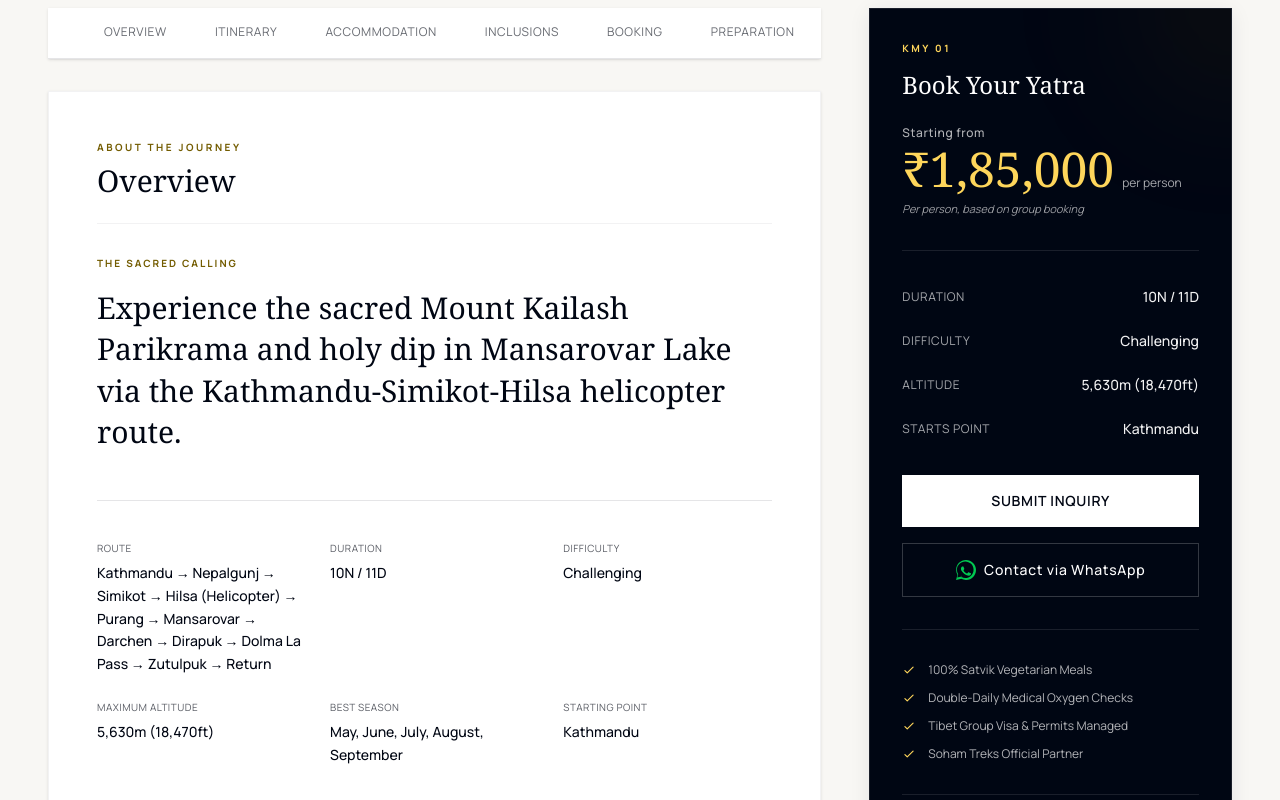
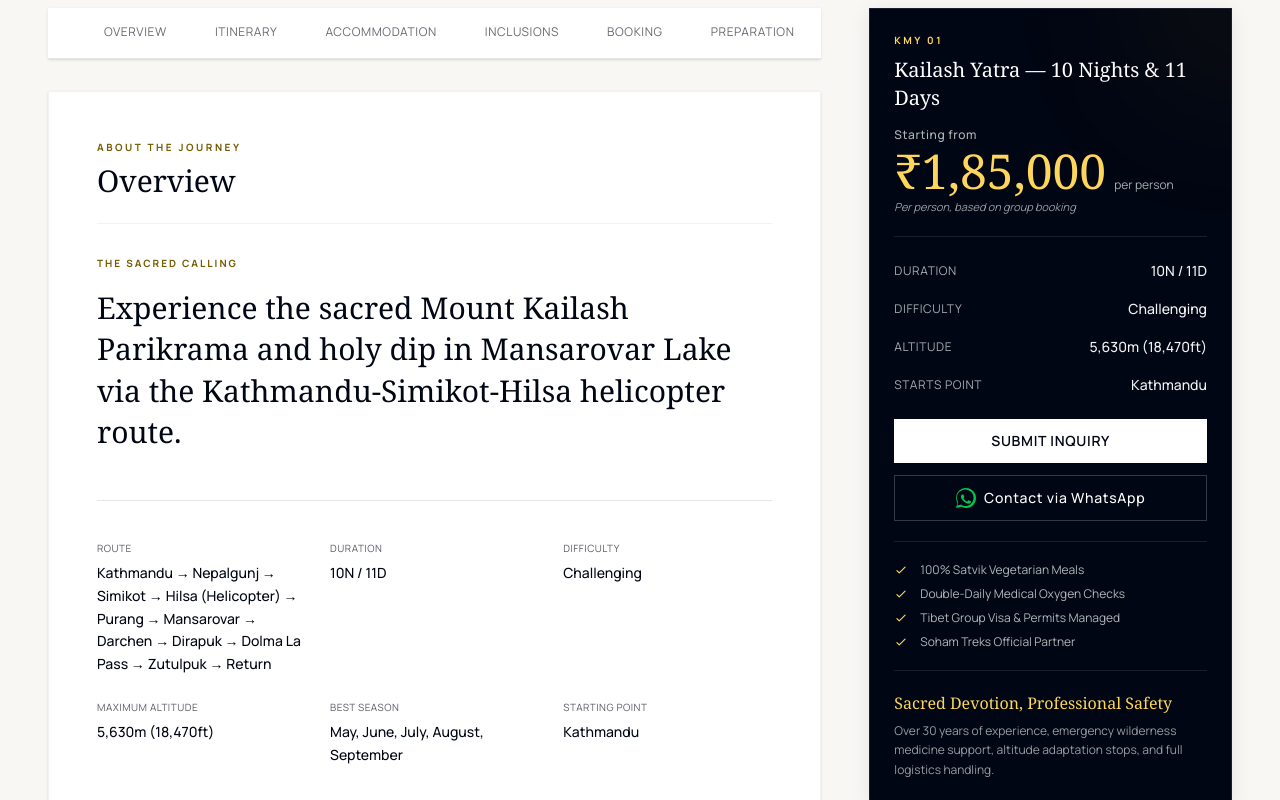
Before and after one commit to harithad-26/nithyeshwartours-pilgrimage, a Next.js app: page /yatra/kailash-mansarovar/kmy-01 in a window 1280 px wide. Shown: the part 920-1720 px from the top of the page. Built offline with nearby package versions, Linux system fonts and the light colour scheme.

Commit message:
style: reduce vertical spacing in sidebar booking card and display actual yatra name as title

```diff
--- a/components/pilgrimage/LuxuryPricingSidebar.tsx
+++ b/components/pilgrimage/LuxuryPricingSidebar.tsx
@@ -26,19 +26,19 @@ export default function LuxuryPricingSidebar({ pkg }: LuxuryPricingSidebarProps)
   return (
     <aside className="w-full" aria-label="Package booking and quick facts">
       {/* Premium Booking Card */}
-      <div className="bg-[#000613] text-white border border-white/10 hover:border-gold-dark/30 transition-all duration-300 p-8 shadow-card relative overflow-hidden">
+      <div className="bg-[#000613] text-white border border-white/10 hover:border-gold-dark/30 transition-all duration-300 p-6 shadow-card relative overflow-hidden">
         {/* Subtle Decorative Gradient */}
         <div className="absolute -right-24 -top-24 w-48 h-48 bg-gold-dark/10 rounded-full blur-3xl pointer-events-none" />
 
-        <span className="font-sans text-[10px] font-bold tracking-[0.25em] text-gold uppercase mb-3 block">
+        <span className="font-sans text-[10px] font-bold tracking-[0.25em] text-gold uppercase mb-2 block">
           {pkg.code}
         </span>
-        <h3 className="font-serif text-2xl text-white font-light leading-snug mb-6">
-          Book Your Yatra
+        <h3 className="font-serif text-xl text-white font-light leading-snug mb-4">
+          {pkg.name}
         </h3>
 
         {/* Pricing Block */}
-        <div className="mb-8 pb-8 border-b border-white/10">
+        <div className="mb-5 pb-5 border-b border-white/10">
           <p className="font-sans text-xs font-medium text-white/70 tracking-wider mb-1">
             Starting from
           </p>
@@ -48,13 +48,13 @@ export default function LuxuryPricingSidebar({ pkg }: LuxuryPricingSidebarProps)
             </span>
             <span className="font-sans text-xs text-white/65">per person</span>
           </div>
-          <p className="font-sans text-[11px] text-white/60 mt-2 italic">
+          <p className="font-sans text-[11px] text-white/60 mt-1 italic">
             {pkg.pricing.notes}
           </p>
         </div>
 
         {/* Key Journey Facts */}
-        <dl className="space-y-4 mb-8">
+        <dl className="space-y-2.5 mb-5">
           {[
             { label: "Duration", value: pkg.duration.display },
             { label: "Difficulty", value: pkg.difficulty },
@@ -73,10 +73,10 @@ export default function LuxuryPricingSidebar({ pkg }: LuxuryPricingSidebarProps)
         </dl>
 
         {/* Calls to Action */}
-        <div className="space-y-4">
+        <div className="space-y-3">
           <Link
             href={`/inquiry?package=${pkg.code}`}
-            className="flex items-center justify-center font-sans text-sm font-semibold bg-white text-[#000613] w-full py-4 transition-all duration-300 hover:bg-gold hover:text-[#000613] min-h-[48px] tracking-wider uppercase"
+            className="flex items-center justify-center font-sans text-sm font-semibold bg-white text-[#000613] w-full py-3 transition-all duration-300 hover:bg-gold hover:text-[#000613] min-h-[44px] tracking-wider uppercase"
           >
             Submit Inquiry
           </Link>
@@ -85,7 +85,7 @@ export default function LuxuryPricingSidebar({ pkg }: LuxuryPricingSidebarProps)
             href="https://wa.me/917200118411"
             target="_blank"
             rel="noopener noreferrer"
-            className="flex items-center justify-center gap-2 font-sans text-sm font-medium text-white border border-white/20 w-full py-4 transition-all duration-300 hover:bg-white/10 min-h-[48px] tracking-wider"
+            className="flex items-center justify-center gap-2 font-sans text-sm font-medium text-white border border-white/20 w-full py-3 transition-all duration-300 hover:bg-white/10 min-h-[44px] tracking-wider"
           >
             <svg className="w-5 h-5 fill-current text-green-500" viewBox="0 0 24 24">
               <path d="M.057 24l1.687-6.163c-1.041-1.804-1.588-3.849-1.587-5.946C.06 5.348 5.397.01 12.008.01c3.202.001 6.212 1.246 8.477 3.514 2.266 2.268 3.507 5.28 3.505 8.484-.004 6.657-5.34 11.997-11.953 11.997-2.005-.001-3.973-.502-5.717-1.458L0 24zm6.208-3.79c1.661.986 3.292 1.503 4.794 1.504 5.518 0 10.005-4.486 10.008-10.004.002-2.673-1.03-5.184-2.905-7.062C16.287 2.766 13.784 1.72 11.11 1.72c-5.524 0-10.01 4.487-10.014 10.007-.001 1.905.511 3.766 1.481 5.392L1.582 21.03l3.961-1.028 1.439.845-.717-2.637zM17.38 15.65c-.297-.15-1.758-.867-2.03-.967-.273-.099-.471-.15-.669.15-.198.297-.768.967-.941 1.165-.173.199-.347.223-.644.074-.297-.15-1.255-.463-2.39-1.475-.883-.788-1.48-1.761-1.653-2.059-.173-.297-.018-.458.13-.606.134-.133.298-.347.446-.521.15-.173.198-.297.298-.495.099-.198.05-.372-.025-.521-.075-.15-.669-1.612-.916-2.207-.242-.579-.487-.501-.669-.51l-.57-.01c-.198 0-.52.074-.792.372s-1.04 1.016-1.04 2.479 1.065 2.876 1.213 3.074c.149.198 2.096 3.2 5.077 4.487.709.306 1.262.489 1.694.625.712.227 1.36.195 1.871.118.571-.085 1.758-.719 2.006-1.413.248-.694.248-1.289.173-1.413-.074-.124-.272-.198-.57-.347z"/>
@@ -95,7 +95,7 @@ export default function LuxuryPricingSidebar({ pkg }: LuxuryPricingSidebarProps)
         </div>
 
         {/* Small Trust Signals inside card */}
-        <div className="mt-8 pt-8 border-t border-white/10 space-y-3">
+        <div className="mt-5 pt-5 border-t border-white/10 space-y-2">
           {[
             "100% Satvik Vegetarian Meals",
             "Double-Daily Medical Oxygen Checks",
@@ -112,8 +112,8 @@ export default function LuxuryPricingSidebar({ pkg }: LuxuryPricingSidebarProps)
         </div>
 
         {/* Unified Safety & Trust block inside the dark card */}
-        <div className="mt-8 pt-8 border-t border-white/10">
-          <h4 className="font-serif text-base text-gold font-light mb-2">Sacred Devotion, Professional Safety</h4>
+        <div className="mt-5 pt-5 border-t border-white/10">
+          <h4 className="font-serif text-base text-gold font-light mb-1.5">Sacred Devotion, Professional Safety</h4>
           <p className="font-sans text-xs text-white/60 leading-relaxed font-light">
             Over 30 years of experience, emergency wilderness medicine support, altitude adaptation stops, and full logistics handling.
           </p>
```
